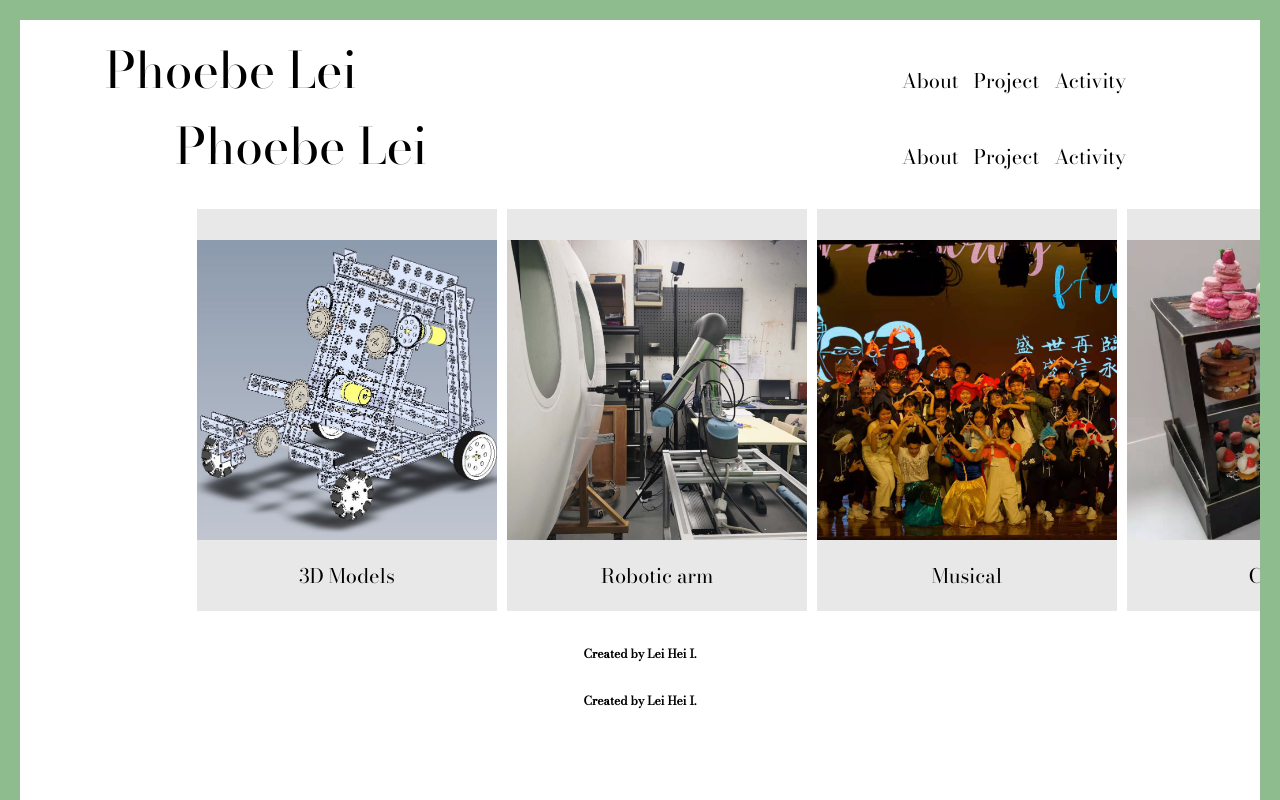
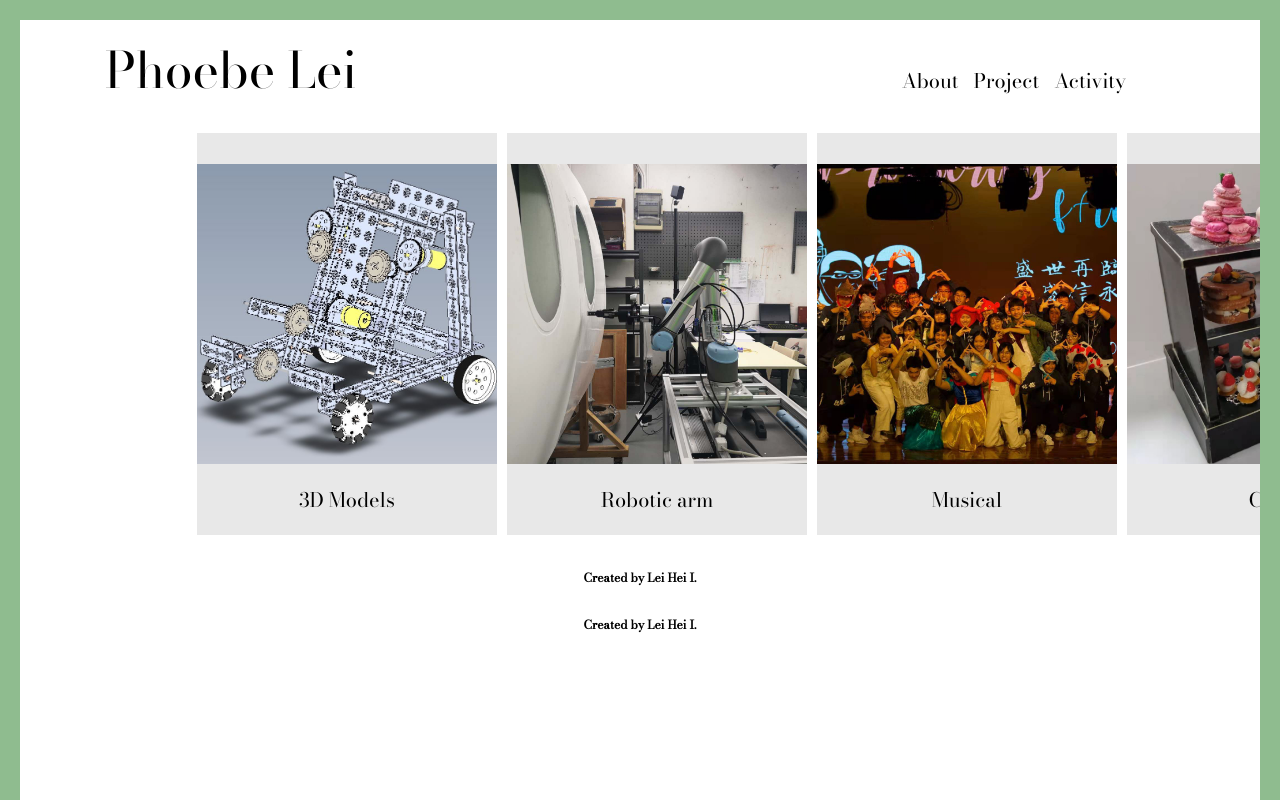
Before and after one commit to LeiHeiI/testing20210123, an Eleventy site: page index.html in a window 1280 px wide. Shown: the top 800 px of the page. Built offline with nearby package versions, Linux system fonts and the light colour scheme; Eleventy itself is replaced by a stand-in of ours; files that its build step writes are made by us from their sources.

Commit message:
Update index.html

```diff
--- a/index.html
+++ b/index.html
@@ -3,23 +3,7 @@ layout: layout.html
 ---
 <html lang="en">
 <meta name="viewport" content="width=device-width, initial-scale=1">
-  <head>
-    <title>Phoebe Lei Hei I</title>
-<link rel="preconnect" href="https://fonts.gstatic.com">
-<link href="https://fonts.googleapis.com/css2?family=Bodoni+Moda&display=swap" rel="stylesheet">
-<!--    <link href="https://fonts.googleapis.com/css2?family=Advent+Pro:wght@300;400&display=swap" rel="stylesheet"> -->
-    <link href="/css/main.css" rel="stylesheet">
-  </head>
   <body>
-    <header>
-<div id="left"></div>
-<div id="right"></div>
-<div id="top"></div>
-<div id="bottom"></div>
-
-<h style="font-size: 50px; position: relative; left: 6%;"">Phoebe Lei</h><h style="font-size: 20px; position: relative;
-  left: 50%;"><a href='/about'>About</a> <a href='/'>Project</a> <a href='/activity'>Activity</a></h>
-   </header>
    <main>
 
    <ul style="text-align: center;">
```
